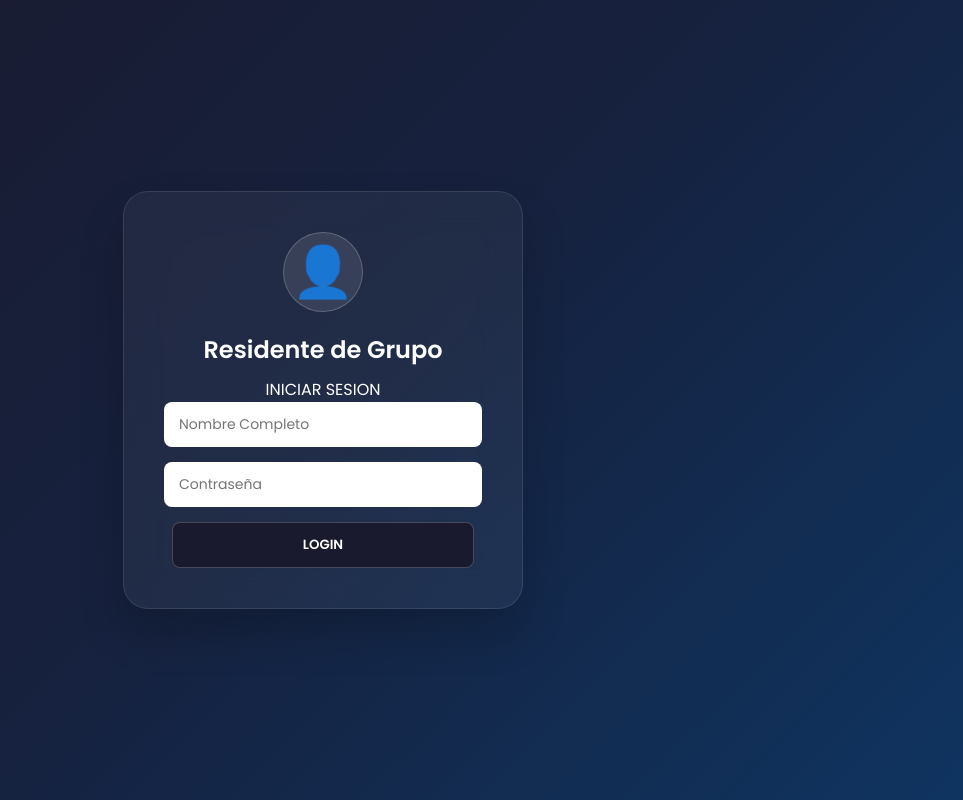
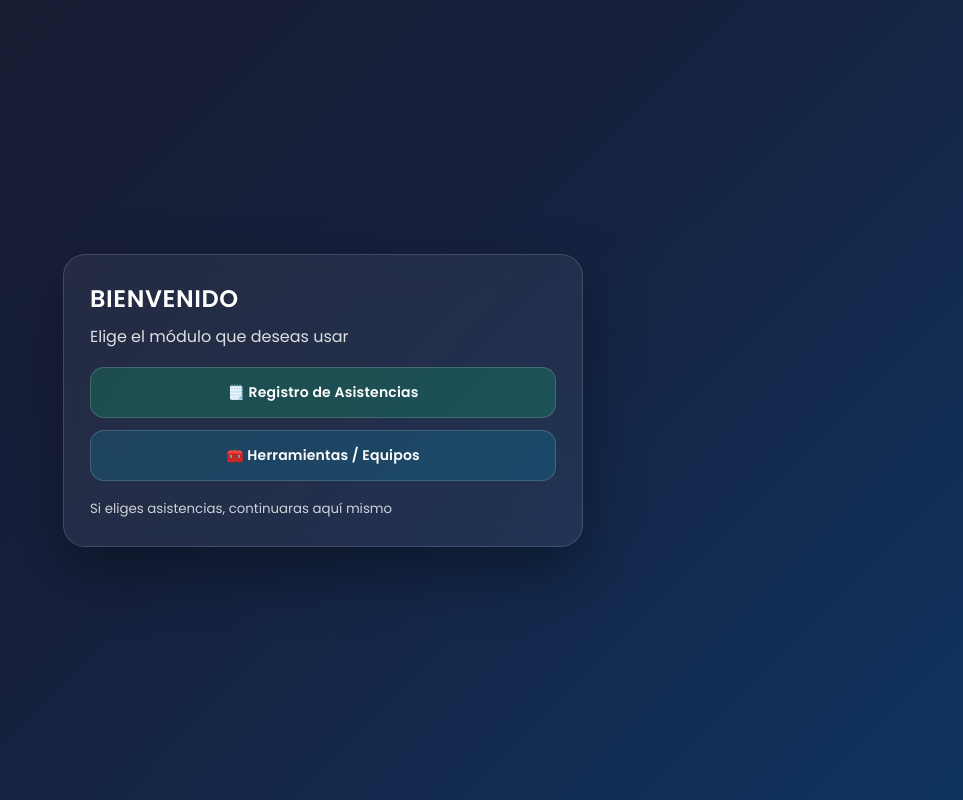
Before and after one commit to Roddy3015/sis-asistencia-railway, a Python web app: template templates/index.html in a window 1280 px wide. Shown: the whole page, without its empty margins (317-1280 px from the left). Run offline with Jinja, Linux system fonts and the light colour scheme; the template is opened without the code that fills it, so the values that code supplies are empty.

Commit message:
cambios diseños- logica

```diff
--- a/static/script.js
+++ b/static/script.js
@@ -1,6 +1,9 @@
 let usuarioIdActual = null;
 let html5QrCode = null;
 let servicioSeleccionado = null;
+
+const BASE = document.body?.dataset?.base || "";
+const API = (path) => `${BASE}${path}`;
 
 function iniciarSesion() {
     const nombre = document.getElementById('login-nombre').value;
@@ -11,7 +14,7 @@ function iniciarSesion() {
         return;
     }
 
-    fetch('/login', {
+    fetch(API('/login'), {
         method: 'POST',
         headers: { 'Content-Type': 'application/json' },
         body: JSON.stringify({ nombre: nombre, password: pass })
@@ -169,7 +172,7 @@ async function enviarTodo(lat, lon) {
 
     status.textContent = `Enviando reporte de ${tipoEvento}...`;
     try {
-        const res = await fetch('/registrar_grupal', {
+        const res = await fetch(API('/registrar_grupal'), {
             method: 'POST',
             body: formData
         });
@@ -199,7 +202,7 @@ document.getElementById('input-oc').addEventListener('input', async function ()
 
        if (q.length < 2) return;
 
-       const res = await fetch(`/servicios/buscar?q=${encodeURIComponent(q)}`);
+       const res = await fetch(API(`/servicios/buscar?q=${encodeURIComponent(q)}`));
        const data = await res.json();
 
        data.forEach(s => {
@@ -223,3 +226,66 @@ function confirmarServicio() {
     document.getElementById('paso-0').style.display = 'none';
     document.getElementById('paso-1').style.display = 'block';
 }
+
+function mostrarLoginAsistencias() {
+  const selector = document.getElementById("app-selector");
+  const auth = document.getElementById("auth-section");
+  const panel = document.getElementById("attendance-section");
+
+  if (selector) selector.style.display = "none";
+  if (panel) panel.style.display = "none";
+  if (auth) auth.style.display = "block";
+}
+
+function irAInventario() {
+  const isLocal = location.hostname === "127.0.0.1" || location.hostname === "localhost";
+
+  if (isLocal) {
+    window.location.href = "http://127.0.0.1:5001/";
+    return;
+  }
+
+  // OPCIÓN 1 (recomendada AHORA): apunta a tu inventario YA desplegado
+  window.location.href = "https://sis-inventario-railway-production.up.railway.app/";
+
+  // OPCIÓN 2 (cuando esté bajo el mismo dominio con /inventario/):
+  // window.location.href = `${location.origin}/inventario/`;
+}
+
+document.addEventListener("DOMContentLoaded", () => {
+  const selector = document.getElementById("app-selector");
+  const auth = document.getElementById("auth-section");
+  const panel = document.getElementById("attendance-section");
+
+  if (selector) selector.style.display = "flex";
+  if (auth) auth.style.display = "none";
+  if (panel) panel.style.display = "none";
+
+  document.getElementById("btn-asistencias")?.addEventListener("click", mostrarLoginAsistencias);
+  document.getElementById("btn-inventario")?.addEventListener("click", irAInventario);
+});
+
+function volverAlMenu() {
+  try { cerrarEscanner(); } catch(e) {}
+
+  servicioSeleccionado = null;
+
+  document.getElementById("paso-0").style.display = "block";
+  document.getElementById("paso-1").style.display = "none";
+  document.getElementById("paso-2").style.display = "none";
+
+  const oc = document.getElementById("input-oc");
+  if (oc) oc.value = "";
+  const sug = document.getElementById("oc-sugerencias");
+  if (sug) sug.innerHTML = "";
+  const status = document.getElementById("status-msg");
+  if (status) status.textContent = "";
+
+  const selector = document.getElementById("app-selector");
+  const auth = document.getElementById("auth-section");
+  const panel = document.getElementById("attendance-section");
+
+  if (selector) selector.style.display = "flex";
+  if (auth) auth.style.display = "none";
+  if (panel) panel.style.display = "none";
+}
--- a/static/style.css
+++ b/static/style.css
@@ -562,3 +562,222 @@ input[type="file"] {
     width: 100%;
   }
 }
+
+.selector-wrap{
+  width: 100%;
+  display:flex;
+  align-items:center;
+  justify-content:center;
+  padding: 0;
+  background: transparent;
+  min-height: auto;
+}
+
+.selector-card{
+  width: 100%;
+  max-width: 520px;
+  background: rgba(255,255,255,0.06);
+  border: 1px solid rgba(255,255,255,0.12);
+  border-radius: 16px;
+  padding: 22px;
+  box-shadow: 0 20px 60px rgba(0,0,0,0.35);
+}
+
+.selector-title{
+  margin: 0 0 6px 0;
+  font-size: 22px;
+}
+
+.selector-subtitle{
+  margin: 0 0 18px 0;
+  opacity: 0.85;
+}
+
+.selector-actions{
+  display:flex;
+  flex-direction:column;
+  gap: 12px;
+  margin-top: 10px;
+}
+
+.btn-big{
+  width: 100%;
+  padding: 14px 16px;
+  border-radius: 12px;
+  border: 1px solid rgba(255,255,255,0.15);
+  cursor: pointer;
+  font-size: 15px;
+  font-weight: 600;
+}
+
+.btn-primary{
+  background: rgba(0,255,136,0.15);
+}
+.btn-primary:hover{
+  background: rgba(0,255,136,0.22);
+}
+
+.btn-secondary{
+  background: rgba(0,123,255,0.12);
+}
+.btn-secondary:hover{
+  background: rgba(0,123,255,0.18);
+}
+
+.selector-foot{
+  margin-top: 14px;
+  opacity: 0.75;
+}
+
+/* =========================
+   FIX GLOBAL POR PÁGINA
+   ========================= */
+
+body{
+  background: linear-gradient(135deg, #1a1a2e 0%, #16213e 50%, #0f3460 100%);
+  color: white;
+  font-family: 'Poppins', sans-serif;
+  min-height: 100vh;
+  margin: 0;
+}
+
+body.page-asistencias{
+  display: flex;
+  justify-content: center;
+  align-items: center;
+  overflow: hidden;
+  padding: 24px 16px;
+}
+
+body.page-admin{
+  display: block;
+  overflow: hidden;
+  padding: 0;
+}
+body.page-admin .admin-container{
+  height: 100vh;
+  overflow: hidden;
+}
+
+body.page-admin .tabla-scroll{
+  max-height: calc(100vh - 140px);
+  overflow-y: auto;
+}
+
+
+body.page-asistencias .container{
+  width: 100%;
+  display: flex;
+  justify-content: center;
+  padding: 0;
+}
+
+body.page-asistencias .selector-wrap{
+  width: 100%;
+  display: flex;
+  justify-content: center;
+  align-items: center;
+
+  min-height: auto;
+  padding: 0;
+  background: transparent;
+}
+
+body.page-asistencias .selector-card{
+  width: 100%;
+  max-width: 520px;
+  background: rgba(255, 255, 255, 0.06);
+  border: 1px solid rgba(255, 255, 255, 0.14);
+  border-radius: 22px;
+  padding: 26px;
+  box-shadow: 0 25px 60px rgba(0,0,0,0.35);
+  backdrop-filter: blur(18px);
+  -webkit-backdrop-filter: blur(18px);
+}
+
+body.page-asistencias .selector-title{
+  margin: 0 0 8px 0;
+  font-size: 24px;
+  font-weight: 700;
+  letter-spacing: .6px;
+}
+
+body.page-asistencias .selector-subtitle{
+  margin: 0 0 18px 0;
+  opacity: 0.85;
+}
+
+body.page-asistencias .selector-actions{
+  display: flex;
+  flex-direction: column;
+  gap: 12px;
+}
+
+/* Botones del selector: mejor contraste con el gradiente */
+body.page-asistencias .btn-big{
+  width: 100%;
+  padding: 14px 16px;
+  border-radius: 14px;
+  border: 1px solid rgba(255,255,255,0.16);
+  cursor: pointer;
+  font-size: 14px;
+  font-weight: 700;
+  text-transform: none; /* ✅ no grites en mayúsculas */
+  letter-spacing: .2px;
+}
+
+body.page-asistencias .btn-primary{
+  background: rgba(0, 255, 136, 0.16);
+  color: #fff;
+}
+body.page-asistencias .btn-primary:hover{
+  background: rgba(0, 255, 136, 0.24);
+}
+
+body.page-asistencias .btn-secondary{
+  background: rgba(0, 210, 255, 0.14);
+  color: #fff;
+}
+body.page-asistencias .btn-secondary:hover{
+  background: rgba(0, 210, 255, 0.22);
+}
+
+body.page-asistencias .selector-foot{
+  margin-top: 14px;
+  opacity: 0.78;
+}
+
+body.page-asistencias .card{
+  max-width: 420px;
+}
+
+/* Responsive */
+@media (max-width: 480px){
+  body.page-asistencias .selector-card{
+    border-radius: 18px;
+    padding: 20px;
+  }
+}
+
+#login-box button{
+  width: 220px;
+  max-width: 90%;
+  padding: 12px 0;
+}
+
+.btn-back-menu{
+  width: auto !important;
+  padding: 8px 12px;
+  border-radius: 10px;
+  border: 1px solid rgba(255,255,255,0.18);
+  background: rgba(255,255,255,0.08);
+  color: rgba(255,255,255,0.92);
+  font-weight: 700;
+  cursor: pointer;
+  text-transform: none;
+  margin-bottom: 12px;
+}
+
+.btn-back-menu:hover{
+  background: rgba(255,255,255,0.14);
+}
--- a/templates/index.html
+++ b/templates/index.html
@@ -9,10 +9,31 @@
 
     <link href="https://fonts.googleapis.com/css2?family=Poppins:wght@300;400;600&display=swap" rel="stylesheet">
 </head>
-<body>
+<body class="page-asistencias" data-base="">
 
     <div class="container">
-        <div id="auth-section" class="card">
+        <section id="app-selector" class="selector-wrap">
+            <div class="selector-card">
+                <h1 class="selector-title">BIENVENIDO</h1>
+                <p class="selector-subtitle">Elige el módulo que deseas usar</p>
+
+                <div class="selector-actions">
+                    <button id="btn-asistencias" class="btn-big btn-primary">
+                        🗒️ Registro de Asistencias
+                    </button>
+
+                    <button id="btn-inventario" class="btn-big btn-secondary">
+                        🧰 Herramientas / Equipos
+                    </button>
+                </div>
+
+                <div class="selector-foot">
+                    <small>Si eliges asistencias, continuaras aquí mismo</small>
+                </div>
+            </div>
+        </section>
+        <div id="auth-section" class="card" style="display:none;">
+            <button id="btn-back-menu-asist" class="btn-back-menu" type="button" onclick="volverAlMenu()">← Volver al menú</button>
             <div class="profile-icon-container">
                 <div class="profile-icon">👤</div>
             </div>
```
